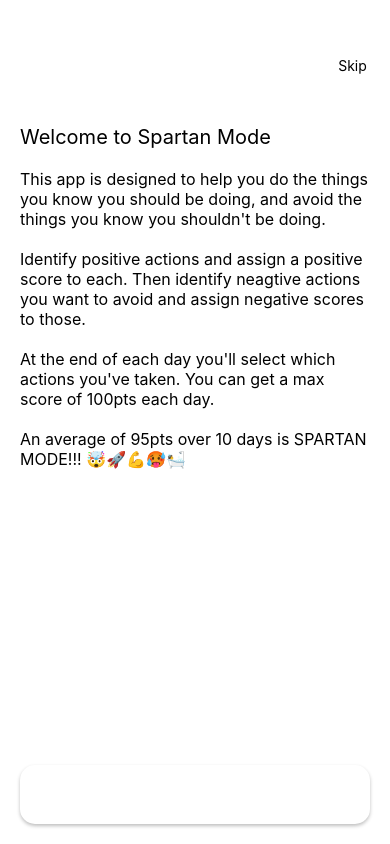
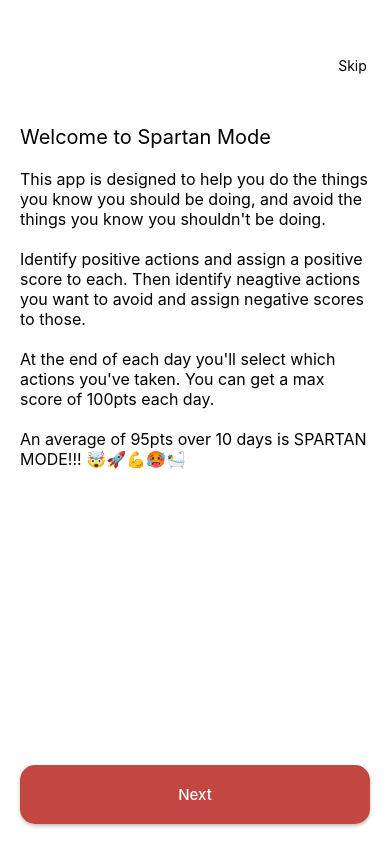
Before and after one commit to bbsmithy/spartan-mode, a React Native app: screen /Main in a window 390 px wide. Built offline with nearby package versions, Linux system fonts and the light colour scheme.

Commit message:
global styles added

```diff
--- a/styles.ts
+++ b/styles.ts
@@ -10,3 +10,4 @@ export const shadow5 = {
 };
 
 export const p = {fontSize: 16, marginTop: 20}
+export const red = "#C24641"
```
